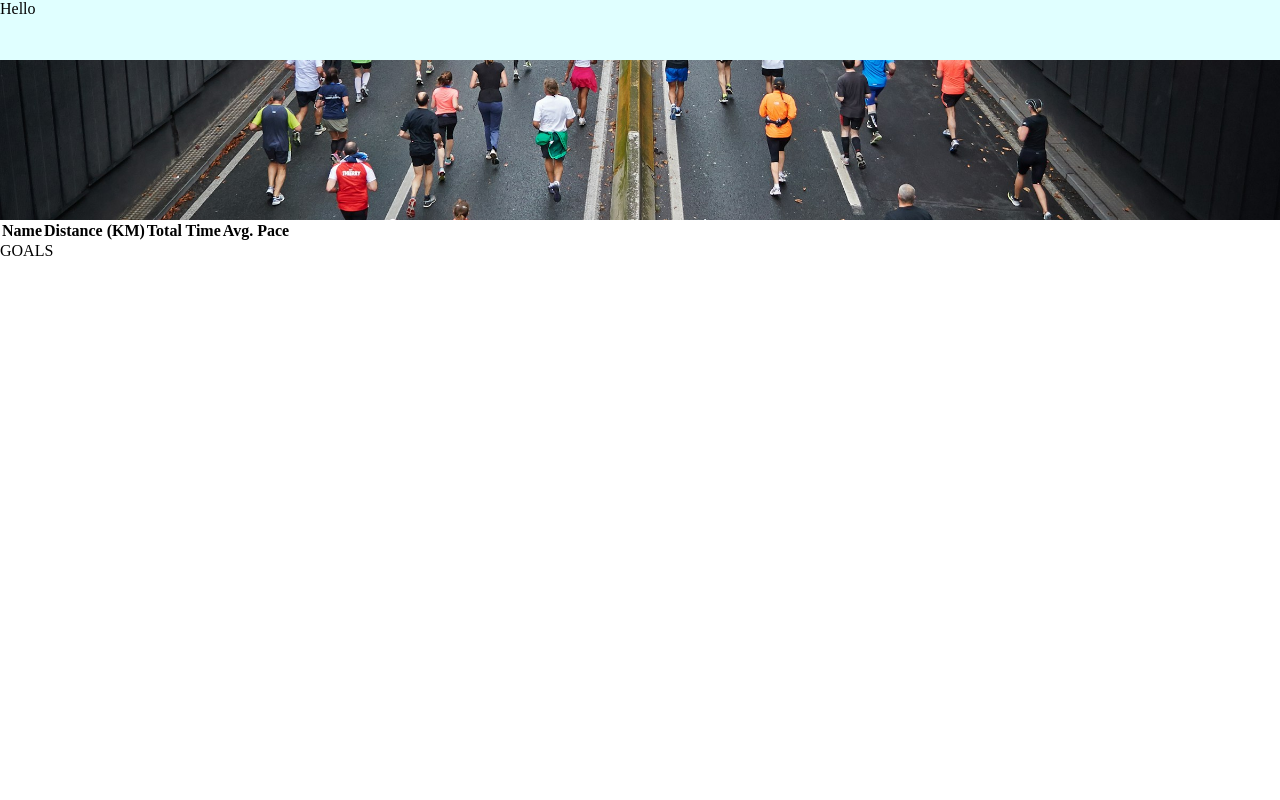
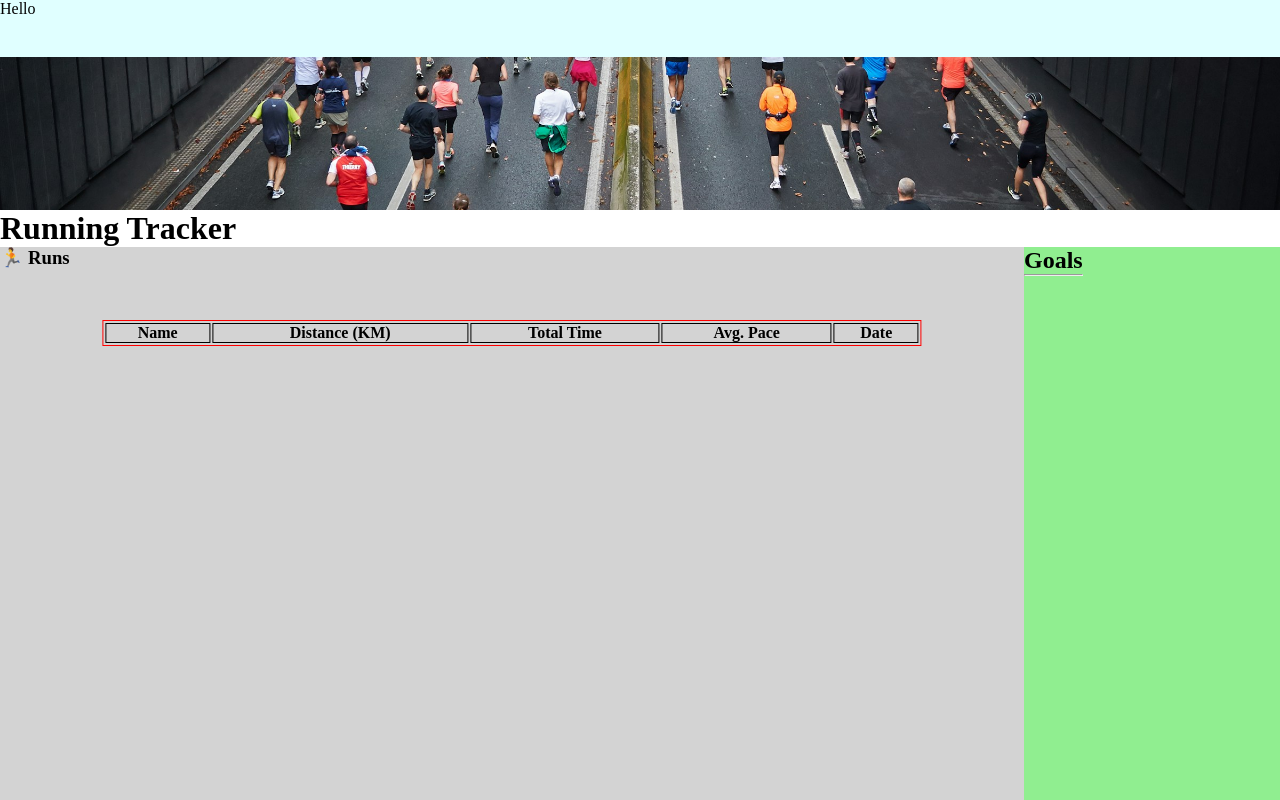
Before and after one commit to bnquon/FitFolio, a plain HTML site: page cardio.html in a window 1280 px wide. Drawn offline with Linux system fonts and the light colour scheme.

Commit message:
Added barebones layout to the cardio page

```diff
--- a/cardio.html
+++ b/cardio.html
@@ -17,18 +17,27 @@
             <img id="runners" src="images/cardioHeader.jpg" alt="">
         </div>
 
+        <div class="title">
+            <h1>Running Tracker</h1>
+        </div>
+
         <div class="main-container">
-            <table id="tracker-table">
+
+            <div class="table-container">
+                <h3>🏃 Runs</h3>
+                <table>
                     <tr>
                         <th>Name</th>
                         <th>Distance (KM)</th>
                         <th>Total Time</th>
                         <th>Avg. Pace</th>
+                        <th>Date</th>
                     </tr>
                 </table>
+            </div>
 
             <div id="goals">
-                GOALS
+                <h2>Goals</h2><hr>
             </div>
 
         </div>
--- a/style.css
+++ b/style.css
@@ -319,11 +319,29 @@
 }
 
 .cardio-page .main-container {
-
+    background-color: lightgreen;
+    position: relative;
+    display: flex;
+    height: 72.5vh;
 }
 
-.cardio-page .main-container #table {
+.cardio-page .main-container .table-container {
+    position: relative;
+    background-color: lightgray;
+    width: 80%;
+}
 
+.cardio-page .main-container .table-container table {
+    position: relative;
+    border: 1px solid red;
+    width: 80%;
+    left: 50%;
+    transform: translateX(-50%);
+    margin-top: 5%;
+}
+
+.cardio-page .main-container .table-container th {
+    border: 1px solid black;
 }
 
 .cardio-page .main-container #goals {
--- a/todo.txt
+++ b/todo.txt
@@ -1,3 +1,5 @@
 - Design login form
     - Copy the design for signup form
 - Make button display transition of the two forms
+
+https://codingstatus.com/how-to-display-data-from-mysql-database-table-in-node-js/
```
Lines whose indentation alone changed are shown as unchanged.
